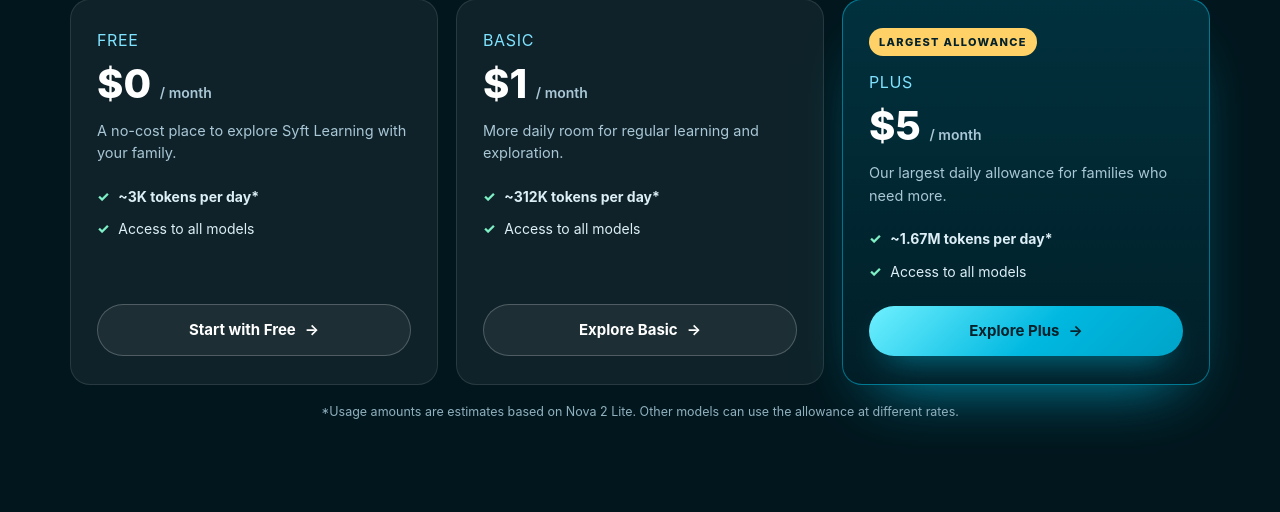
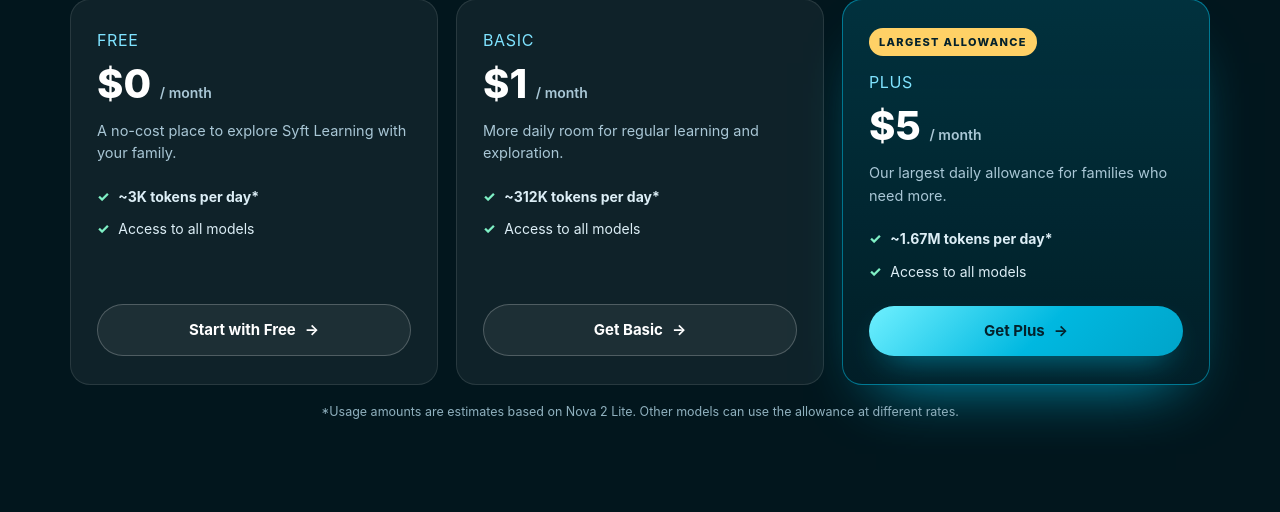
Before and after one commit to tpaulshippy/bots, a Django app: template site/source/templates/marketing.html in a window 1280 px wide. Shown: the part 2945-3457 px from the top of the page. Run offline with Django 3.2, Linux system fonts and the light colour scheme; the template is opened without the code that fills it, so the values that code supplies are empty; some libraries are stand-ins or nearby versions.

Commit message:
fix(marketing): point paid CTAs at App Store purchase entry; clarify invite FAQ

```diff
--- a/site/source/templates/marketing.html
+++ b/site/source/templates/marketing.html
@@ -197,7 +197,7 @@
                             <li><strong>~312K tokens per day*</strong></li>
                             <li>Access to all models</li>
                         </ul>
-                        <a class="btn btn-ghost" href="/app">Explore Basic <span aria-hidden="true">→</span></a>
+                        <a class="btn btn-ghost" href="https://apps.apple.com/us/app/syft-learning/id6742674793">Get Basic <span aria-hidden="true">→</span></a>
                     </article>
                     <article class="plan featured reveal" style="--d:.16s">
                         <span class="badge">Largest allowance</span>
@@ -208,7 +208,7 @@
                             <li><strong>~1.67M tokens per day*</strong></li>
                             <li>Access to all models</li>
                         </ul>
-                        <a class="btn btn-primary" href="/app">Explore Plus <span aria-hidden="true">→</span></a>
+                        <a class="btn btn-primary" href="https://apps.apple.com/us/app/syft-learning/id6742674793">Get Plus <span aria-hidden="true">→</span></a>
                     </article>
                 </div>
                 <p class="fineprint">*Usage amounts are estimates based on Nova 2 Lite. Other models can use the allowance at different rates.</p>
@@ -228,7 +228,7 @@
                     </details>
                     <details class="reveal">
                         <summary>Can my student sign in on their own device?</summary>
-                        <div class="answer">You can invite a student using the email on their Google or Apple sign-in. Their student session is limited to their own learning area.</div>
+                        <div class="answer">Enter your student's Google or Apple sign-in email in their profile editor to invite them. Their student session is limited to their own learning area.</div>
                     </details>
                     <details class="reveal">
                         <summary>What does “tokens per day” mean?</summary>
```
